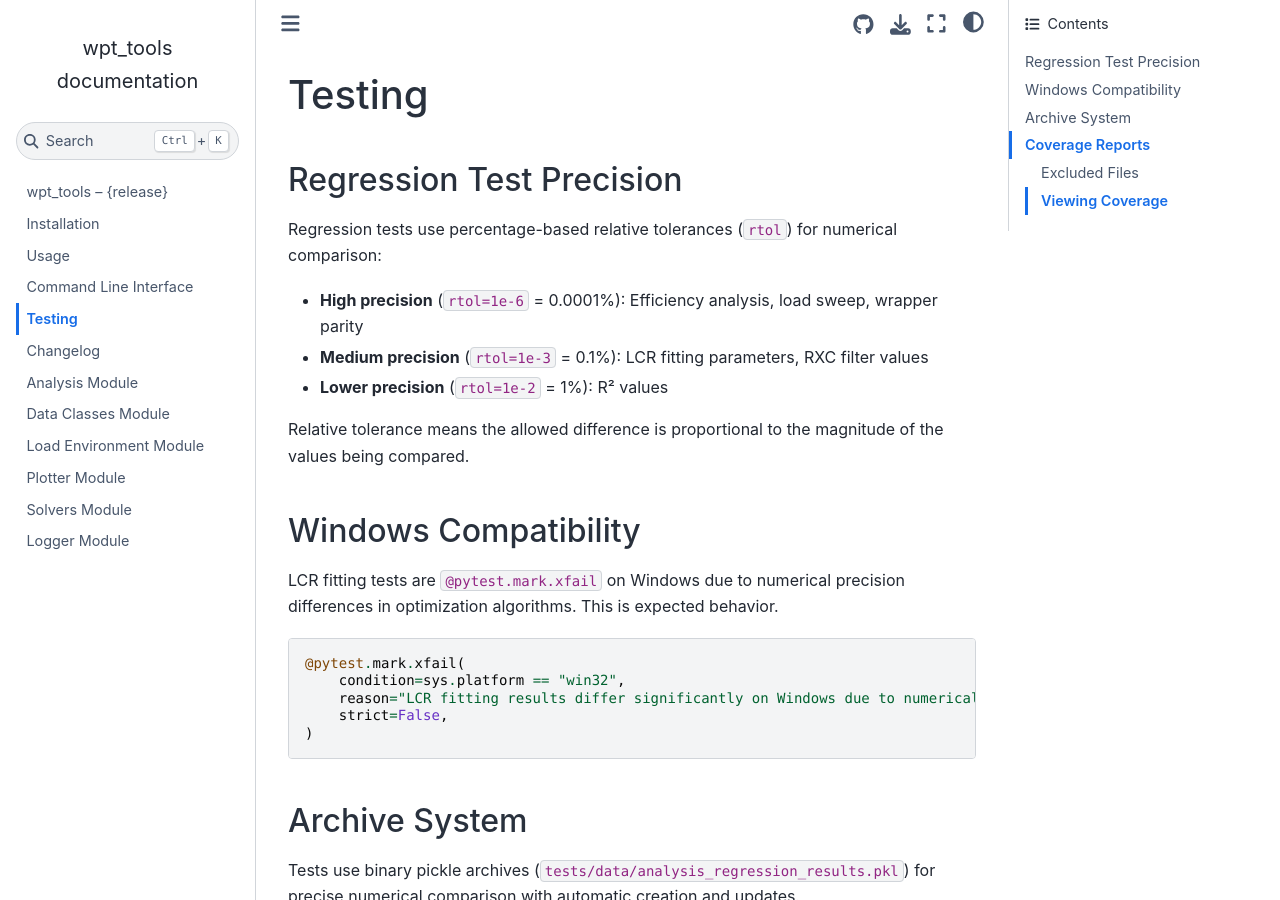
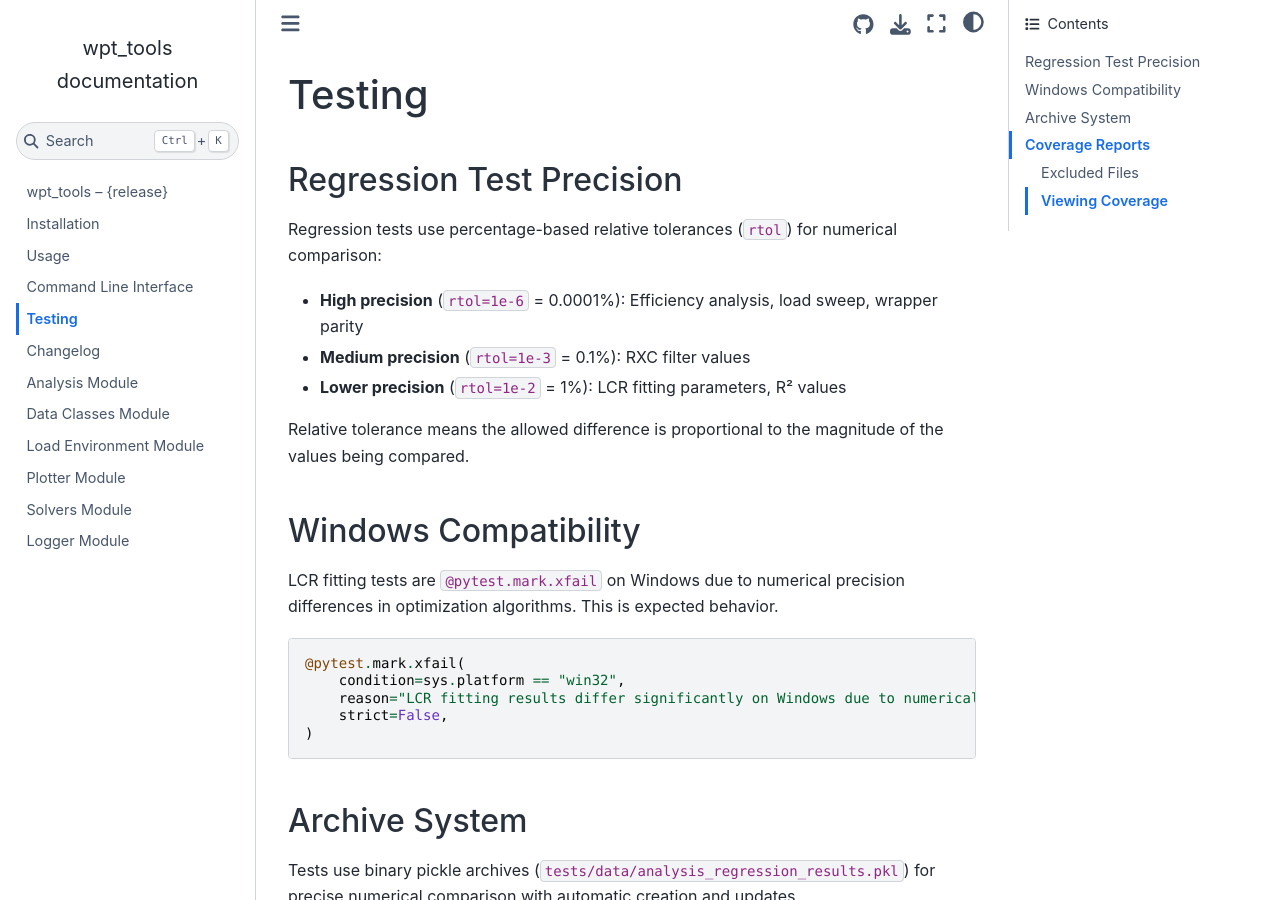
Before and after one commit to t-sasatani/wpt-tools, a Sphinx documentation site: the page built from docs/source/testing.md, in a window 1280 px wide and 900 px high. Built offline with Sphinx 7.4.7 and the Sphinx Book theme 1.1.4, drawn with Linux system fonts in a browser that asks for light colours.

Commit message:
adjust assert tolerance

```diff
--- a/docs/source/testing.md
+++ b/docs/source/testing.md
@@ -5,8 +5,8 @@
 Regression tests use percentage-based relative tolerances (`rtol`) for numerical comparison:
 
 - **High precision** (`rtol=1e-6` = 0.0001%): Efficiency analysis, load sweep, wrapper parity
-- **Medium precision** (`rtol=1e-3` = 0.1%): LCR fitting parameters, RXC filter values
-- **Lower precision** (`rtol=1e-2` = 1%): R² values
+- **Medium precision** (`rtol=1e-3` = 0.1%): RXC filter values
+- **Lower precision** (`rtol=1e-2` = 1%): LCR fitting parameters, R² values
 
 Relative tolerance means the allowed difference is proportional to the magnitude of the values being compared.
 
```
Also changed, not shown: 1 other file.
